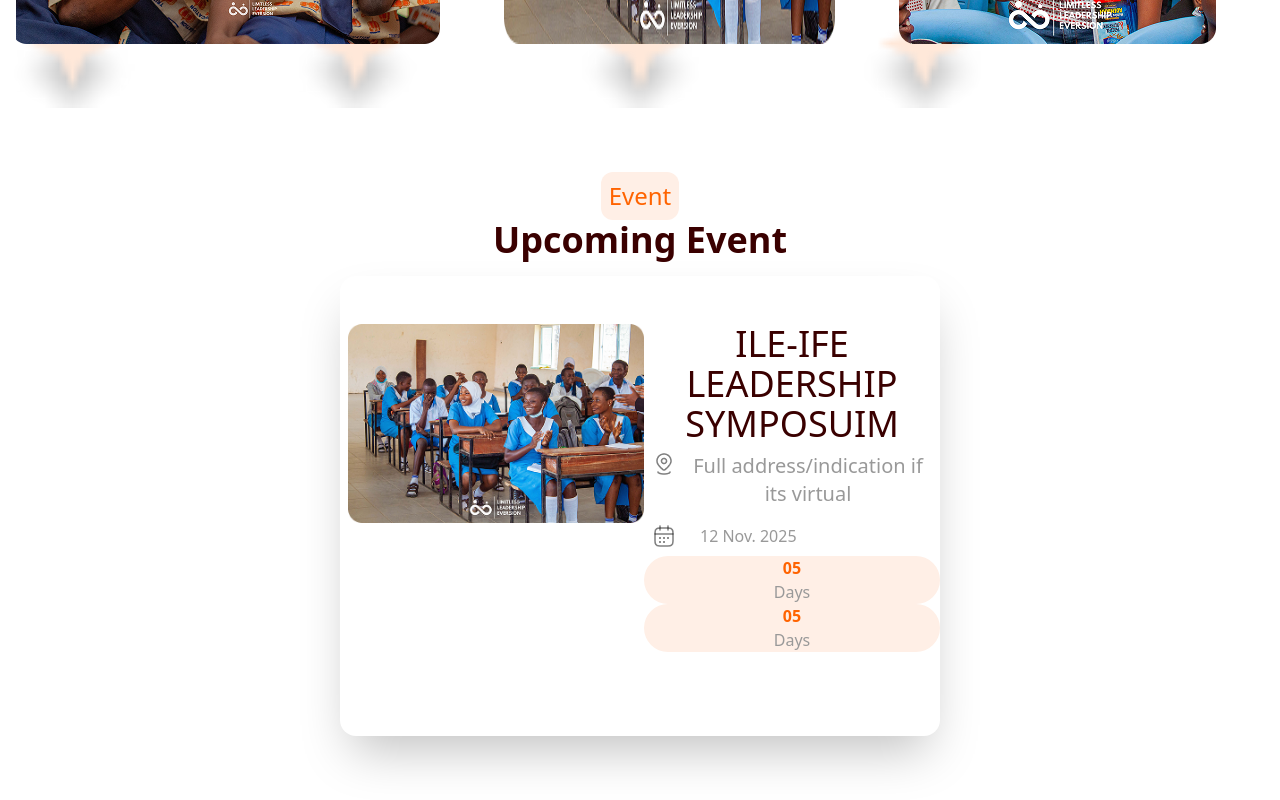
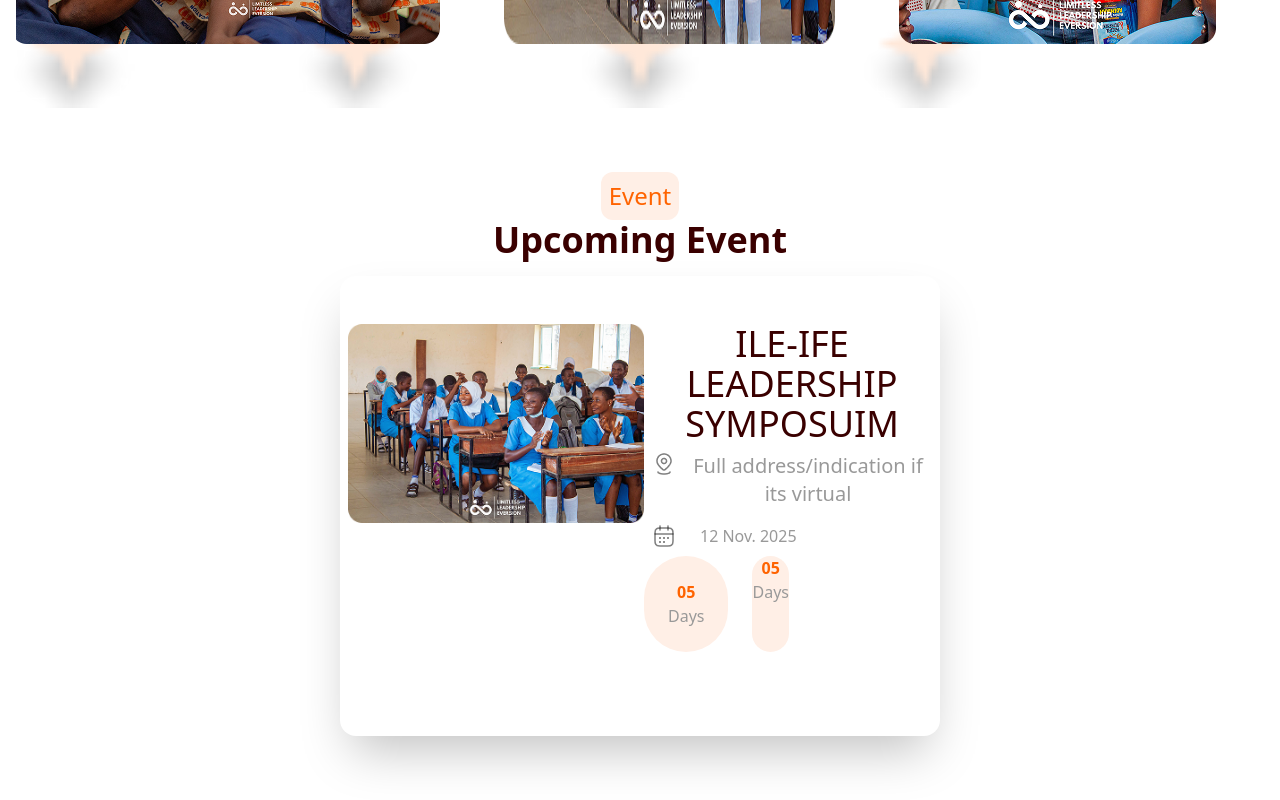
Before and after one commit to Developerfiyin/LLE-website, a React (Vite) app: page / in a window 1280 px wide. Shown: the part 1234-2034 px from the top of the page. Built offline with nearby package versions, Linux system fonts and the light colour scheme.

Commit message:
styled div

```diff
--- a/src/Components/event.jsx
+++ b/src/Components/event.jsx
@@ -24,8 +24,9 @@ const event = () => {
         <span className='pl-6 '>12 Nov. 2025</span>
       </div>
 
-           <div>
- <div className='rounded-full bg-[#ffefe6]  '>
+           <div className=' flex  gap-6'>
+
+ <div className='rounded-full bg-[#ffefe6] p-6 '>
         <h5 className='text-[#ff6300] font-semibold '>05</h5>
         <p className='text-[#3a000]'>Days</p>
         </div>
```
